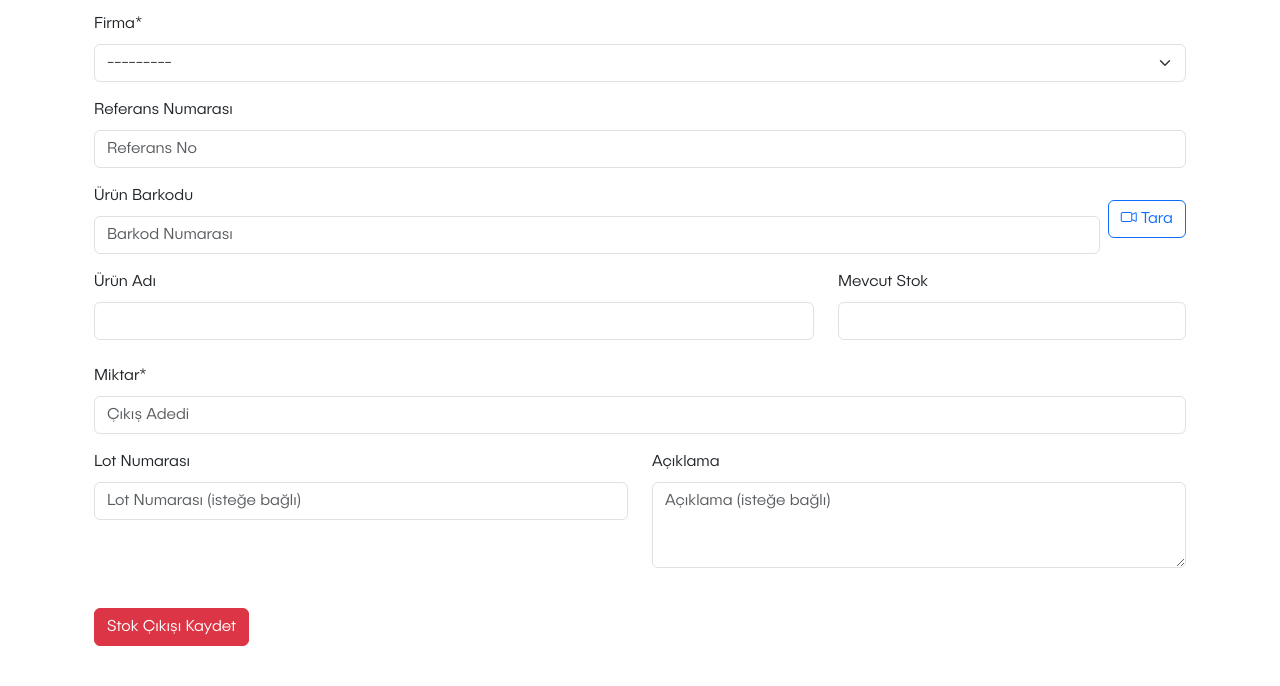
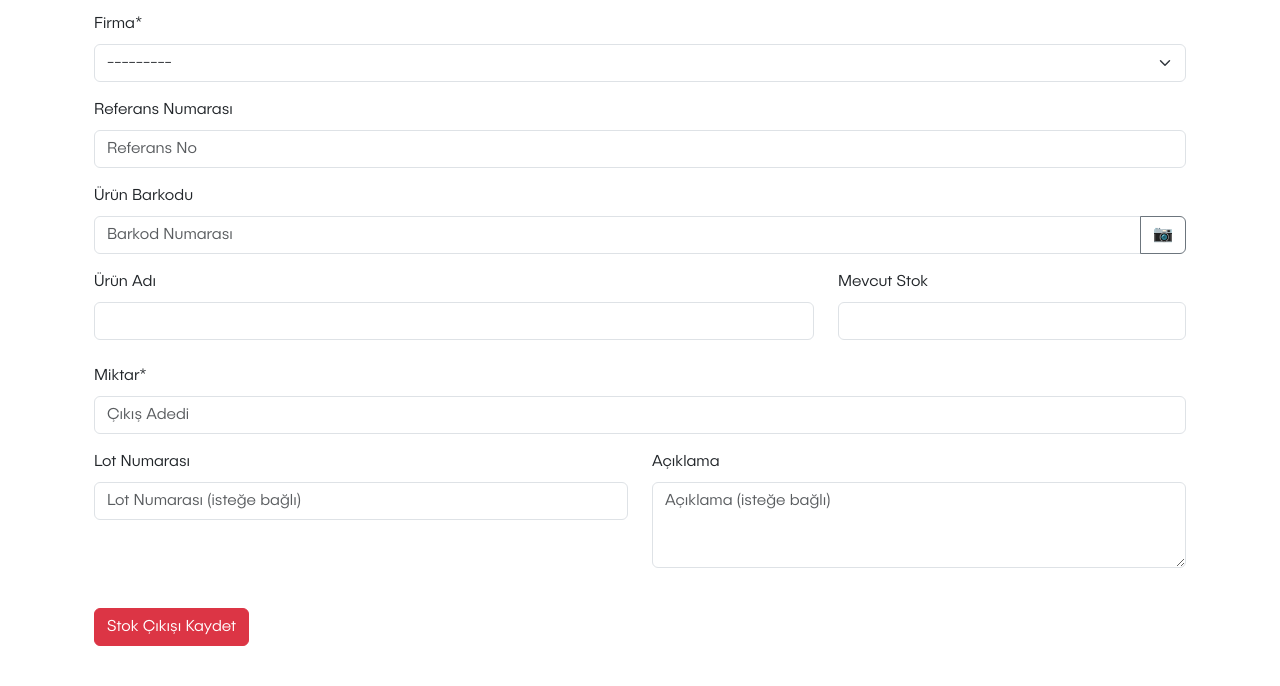
Before and after one commit to Direcik/webgamaiq, a Django app: page /inventory/stock-out/ in a window 1280 px wide. Shown: the part 150-836 px from the top of the page. Run offline with Django 4.2, Linux system fonts and the light colour scheme; the visitor is signed in with stand-in values (Sample User, id 1); data that the repository does not hold is empty; some libraries are stand-ins or nearby versions.

Commit message:
first commit

```diff
--- a/inventory/forms.py
+++ b/inventory/forms.py
@@ -145,20 +145,17 @@ class BaseStockMovementForm(forms.ModelForm):
                 </div>
             """),
             HTML("""
-                <div class="mb-3 d-flex align-items-center">
-                    <div style="flex-grow:1;">
-                        <label for="barcode" class="form-label">Ürün Barkodu</label>
-                        <input type="text" name="barcode" class="form-control" id="barcode" placeholder="Barkod Numarası" required>
-                        <div id="barcode_feedback" class="invalid-feedback"></div>
+                <div class="mb-3">
+                    <label for="barcode" class="form-label">Ürün Barkodu</label>
+                    <div class="input-group">
+                        <input type="text" name="barcode" class="form-control" id="barcode" placeholder="Barkod Numarası" required autocomplete="off">
+                        <button type="button" id="start-camera" class="btn btn-outline-secondary" title="Kamera ile Tara">📷</button>
                     </div>
-                    <button type="button" id="start-camera" class="btn btn-outline-primary ms-2" title="Kamerayı Aç">
-                        <i class="bi bi-camera-video"></i> Tara
-                    </button>
+                    <div id="barcode_feedback" class="invalid-feedback"></div>
                 </div>
-                <!-- Kamera açıldığında video buraya gelecek -->
-                <div id="camera-container" style="display:none; position:relative;">
+                <div id="camera-container" style="display:none; margin-bottom:1rem;">
                     <video id="video" width="300" height="200" style="border:1px solid #ccc;"></video>
-                    <button type="button" id="close-camera" class="btn btn-sm btn-danger" style="position:absolute; top:5px; right:5px;">Kapat</button>
+                    <button type="button" id="close-camera" class="btn btn-danger mt-2">Kapat</button>
                 </div>
             """),
             Row(
```
Also changed, not shown: inventory/templates/stock_in.html (+14 -3 lines).
